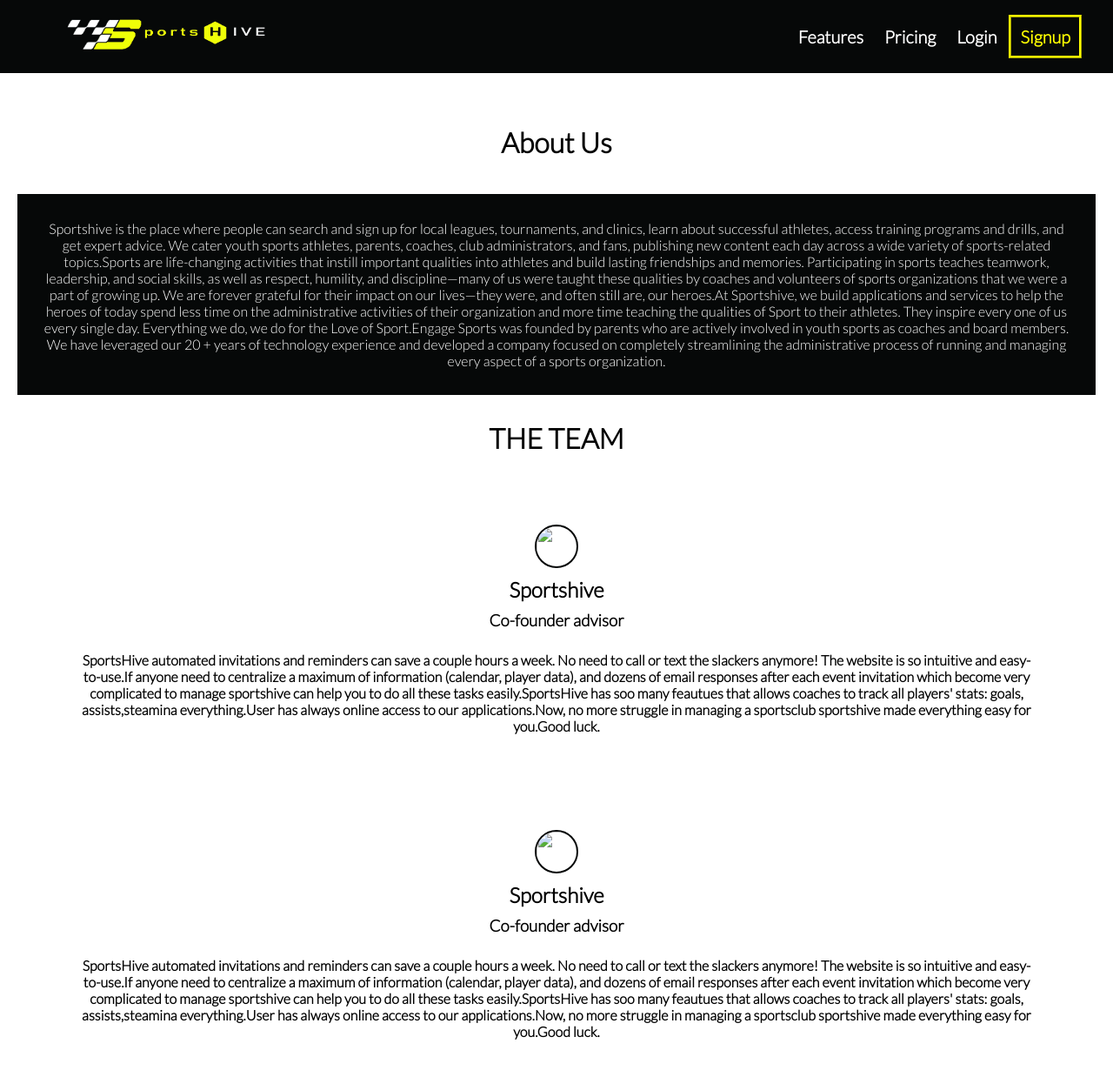
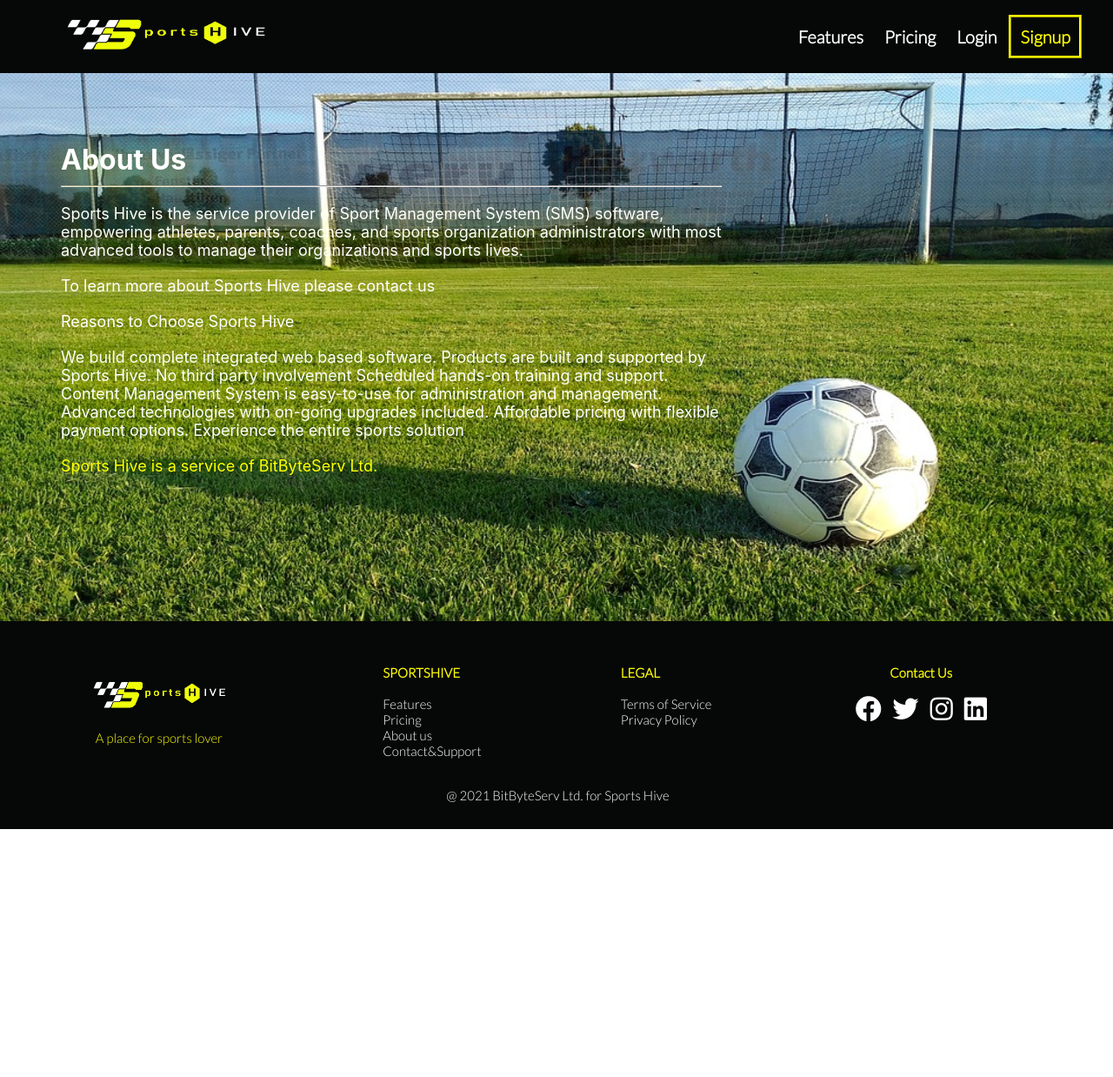
Before and after one commit to diumohit/Sportshive-front-end, a plain HTML site: page about_us.html in a window 1280 px wide. Shown: the top 1238 px of the page at 87% size. After the commit the page ends 953 px from the top, so only its background shows below. Drawn offline with Linux system fonts and the light colour scheme.

Commit message:
about page updated

```diff
--- a/about_us.html
+++ b/about_us.html
@@ -41,46 +41,27 @@
 
     <div class="___mainarea">
 
-        <h1>About Us</h1>
 
         <div class="___about-section">
 
-            <p>Sportshive is the place where people can search and sign up for local leagues, tournaments, and clinics, learn about successful athletes, access training programs and drills, and get expert advice.
-            We cater youth sports athletes, parents, coaches, club administrators, and fans, publishing new content each day across a wide variety of sports-related topics.Sports are life-changing activities that instill important qualities into athletes and build lasting friendships and memories. Participating in sports teaches teamwork, leadership, and social skills, as well as respect, humility, and discipline—many of us were taught these qualities by coaches and volunteers of sports organizations that we were a part of growing up. We are forever grateful for their impact on our lives—they were, and often still are, our heroes.At Sportshive, we build applications and services to help the heroes of today spend less time on the administrative activities of their organization and more time teaching the qualities of Sport to their athletes. They inspire every one of us every single day. Everything we do, we do for the Love of Sport.Engage Sports was founded by parents who are actively involved in youth sports as coaches and board members. We have leveraged our 20 + years of technology experience and developed a company focused on completely streamlining the administrative process of running and managing every aspect of a sports organization.
+            <h1>About Us</h1>
+            <hr>
+            <br>
+            <p>Sports Hive is the service provider of Sport Management System (SMS) software, empowering athletes,
+            parents, coaches, and sports organization administrators with most advanced tools to manage their organizations and sports lives.</p>
+            <br>
+            <p>To learn more about Sports Hive please contact us</p>
+            <br>
+            <p>Reasons to Choose Sports Hive</p>
+            <br>
+            <p>We build complete integrated web based software.
+            Products are built and supported by Sports Hive. No third party involvement Scheduled hands-on training and support.
+            Content Management System is easy-to-use for administration and management. Advanced technologies with on-going upgrades included. Affordable pricing with flexible payment options.
+            Experience the entire sports solution</p>
+            <br>
+            <p class="___lastword">Sports Hive is a service of BitByteServ Ltd.</p>
             </p>
         </div>
-
-
-        <div class="___team-div">
-
-            <h1>THE TEAM</h1>
-
-            <div class="___cofounder">
-                <img src="./images/review person/pure black.jpg" alt="">
-                <h2>Sportshive</h2>
-                <h3>Co-founder advisor </h3>
-                <p>SportsHive automated invitations and reminders can save a couple hours a week. No need to call or text the slackers anymore! The website is so intuitive and easy-to-use.If anyone need to centralize a maximum of information (calendar, player data), and dozens of email responses after each event invitation which become very complicated to manage sportshive can help you to do all these tasks easily.SportsHive has soo many feautues that allows coaches to track all players' stats: goals, assists,steamina everything.User has always online access to our applications.Now, no more struggle in managing a sportsclub sportshive made everything easy for you.Good luck.</p>
-            </div>
-
-            <div class="___ceo">
-                <img src="./images/review person/pure black.jpg" alt="">
-                <h2>Sportshive</h2>
-                <h3>Co-founder advisor </h3>
-                <p>SportsHive automated invitations and reminders can save a couple hours a week. No need to call or text the slackers anymore! The website is so intuitive and easy-to-use.If anyone need to centralize a maximum of information (calendar, player data), and dozens of email responses after each event invitation which become very complicated to manage sportshive can help you to do all these tasks easily.SportsHive has soo many feautues that allows coaches to track all players' stats: goals, assists,steamina everything.User has always online access to our applications.Now, no more struggle in managing a sportsclub sportshive made everything easy for you.Good luck.</p>
-            </div>
-
-            <div class="___senior-developer">
-                <img src="./images/review person/pure black.jpg" alt="">
-                <h2>Sportshive</h2>
-                <h3>Co-founder advisor </h3>
-                <p>SportsHive automated invitations and reminders can save a couple hours a week. No need to call or text the slackers anymore! The website is so intuitive and easy-to-use.If anyone need to centralize a maximum of information (calendar, player data), and dozens of email responses after each event invitation which become very complicated to manage sportshive can help you to do all these tasks easily.SportsHive has soo many feautues that allows coaches to track all players' stats: goals, assists,steamina everything.User has always online access to our applications.Now, no more struggle in managing a sportsclub sportshive made everything easy for you.Good luck.</p>
-            </div>
-
-        </div>
-
-
-
-
 
     </div>
 
--- a/sass file/about_us.scss
+++ b/sass file/about_us.scss
@@ -78,75 +78,45 @@ $orange:orange;
 
 .___mainarea{
 
-    display: flex;
-    justify-content: center;
-    align-items: center;
-    flex-direction:column;
-    height: auto;
-    font-family: $font_family;
-    margin-top: 50px;
-    margin-bottom: 50px;
+
+    font-family: -apple-system, BlinkMacSystemFont, 'Segoe UI', Roboto, Oxygen, Ubuntu, Cantarell, 'Open Sans', 'Helvetica Neue', sans-serif;
+
+    background-image: url("../images/22.jpg");
+    background-repeat: no-repeat;
+    background-size: 100% 630px;
+    height: 630px;
+
 
 
     h1{
-        padding: 10px;
-        margin-bottom: 10px;
+        padding: 10px 10px 10px 0;
+        color: $white;
+        text-shadow: 5px 10px 40px $yellow;
+
     }
 
     .___about-section{
-        background-color: $bg-color;
         color: $white;
-        padding: 30px;
-        margin: 20px;
+        padding: 10px;
+        width: 900px;
+        padding: 70px;
+
 
         p{
-            text-align: center;
-        }
+            text-align: left;
+            text-shadow: 5px 10px 40px $yellow;
+            font-size: 18px;
 
-    }
-
-    .___team-div{
-
-
-
-
-        h1{
-            text-align: center;
 
         }
 
-        .___cofounder,.___ceo,.___senior-developer{
-
-            text-align: center;
-            margin: 50px;
-            padding: 20px;
-
-
-           img{
-
-            width: 50px;
-            height: 50px;
-            border-radius: 50%;
-            border: 2px solid $bg-color;
-
-           }
-
-
-            h2,h3{
-
-                text-align: center;
-                padding: 5px;
-                font-weight: bolder;
-
-            }
-
-            p{
-                padding: 20px;
-                font-weight: bold;
-            }
+        .___lastword{
+            color: $yellow;
+            text-shadow: 5px 10px 40px $white;
 
 
         }
+
     }
 
 
@@ -282,6 +252,29 @@ footer{
 //   media query for navbar end
 
 
+// media query for main area start
+
+@media screen and (max-width:700px) {
+
+    .___mainarea{
+
+        background-size: 100% 800px;
+        height: 800px;
+
+
+        .___about-section{
+            width: auto;
+        }
+
+
+    }
+
+
+
+}
+
+// media query for main area end
+
 
 // free trail section start
 
```
Also changed, not shown: images/22.jpg (added), sass file/about_us.css, 1 other file.
